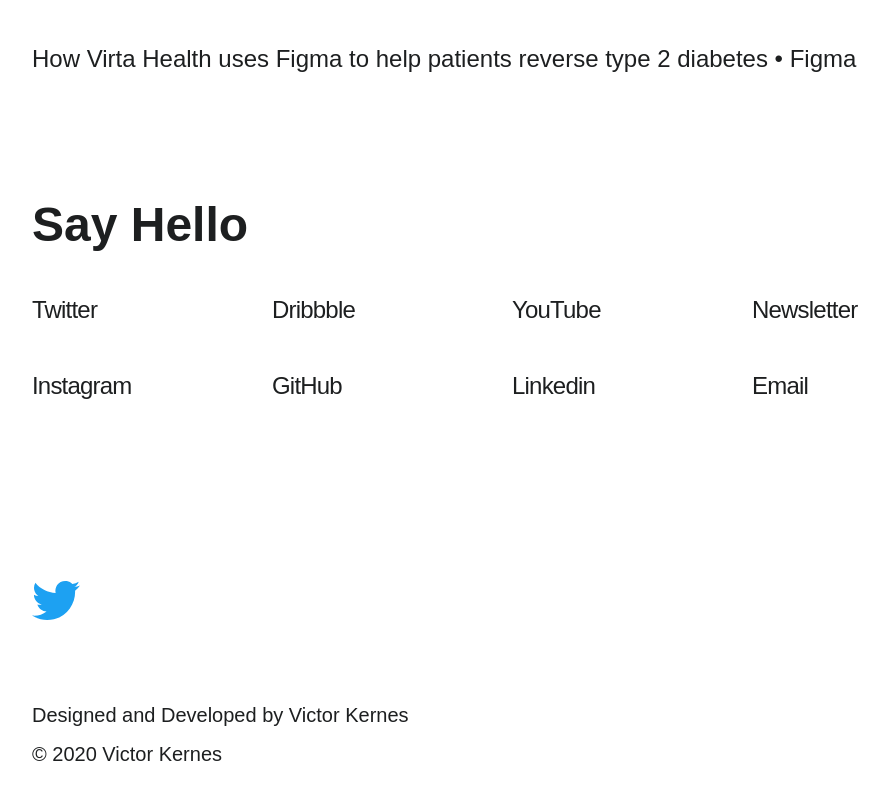
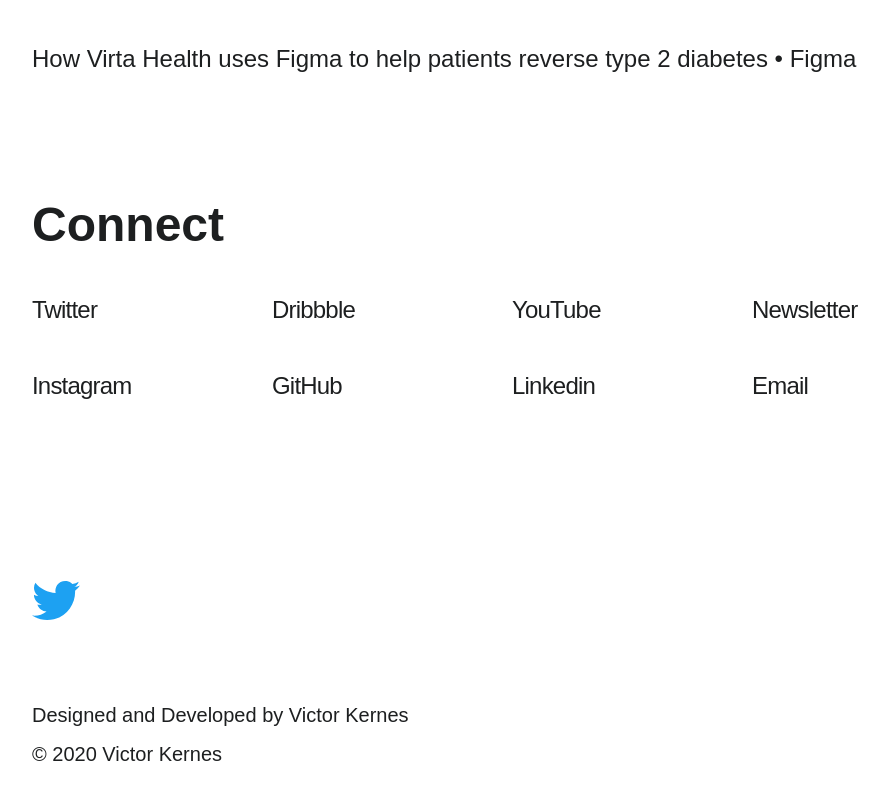
Before and after one commit to victorkernes/victor-kernes-next, a Next.js app: page / in a window 1280 px wide. Shown: the part 1923-2723 px from the top of the page, without its empty margins (72-961 px from the left). Built offline with nearby package versions, Linux system fonts and the light colour scheme.

Commit message:
Change footer header

```diff
--- a/components/Footer/index.js
+++ b/components/Footer/index.js
@@ -3,7 +3,7 @@
 const Footer = () => (
   <footer className={styles.Footer}>
     <div className={styles.FooterContainer}>
-      <h3 className={styles.FooterHeader}>Say Hello</h3>
+      <h3 className={styles.FooterHeader}>Connect</h3>
       <div className={styles.LinksContainer}>
         <div className={styles.LinksColumn}>
           <p className={styles.LinkText}>
```
